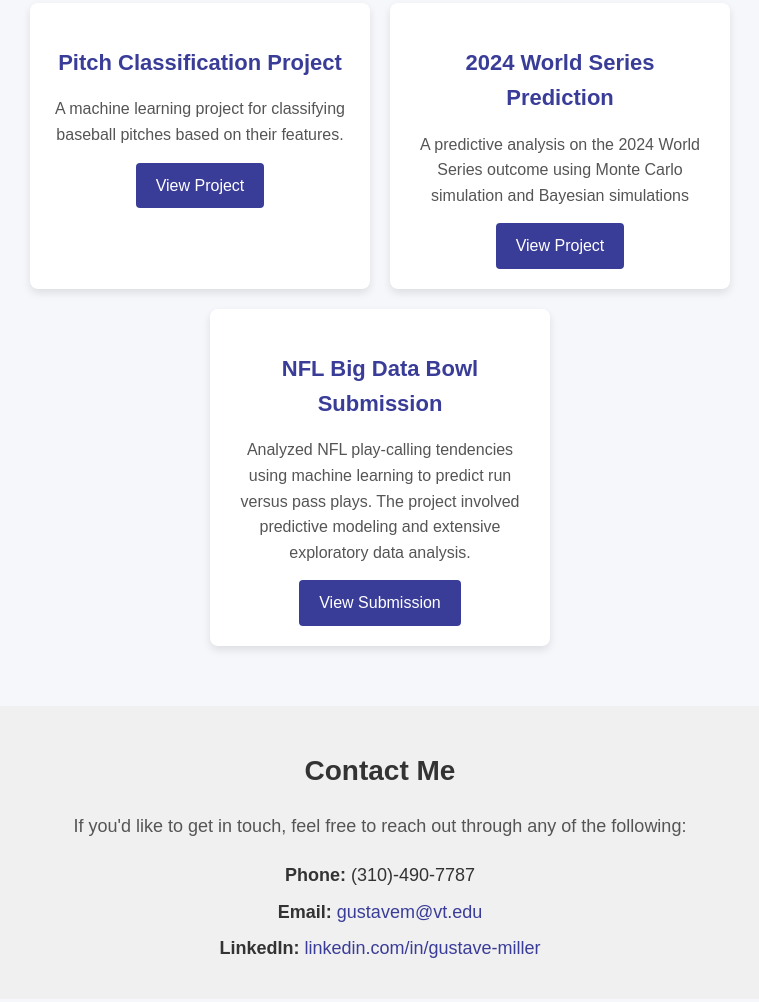
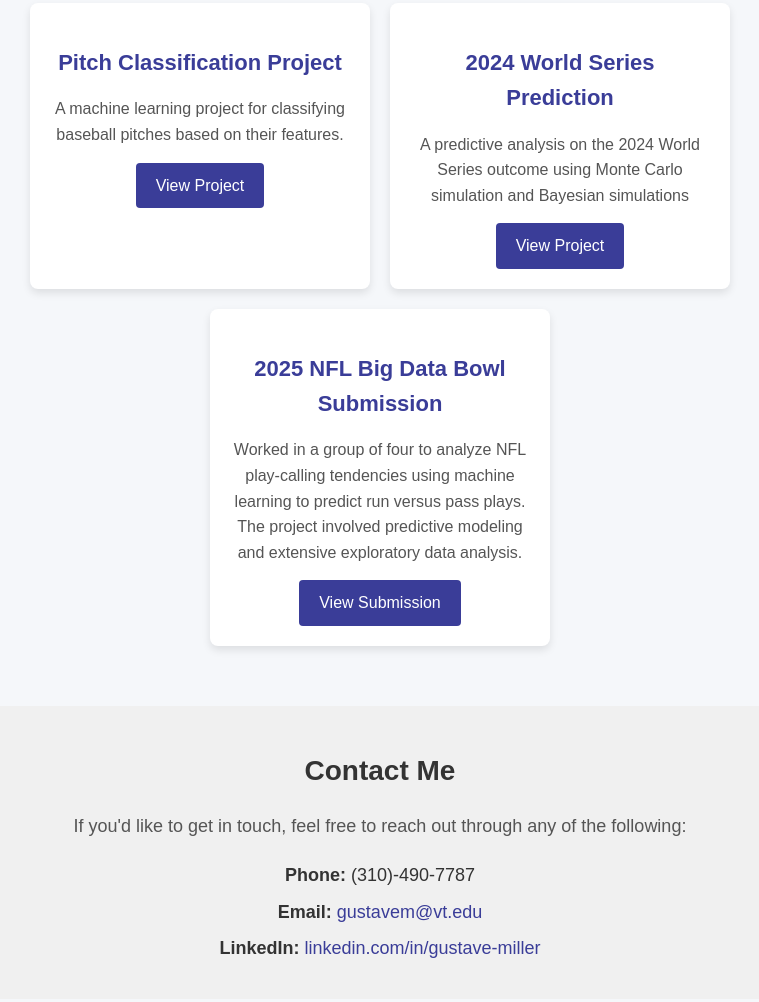
Before and after one commit to GustaveWM/Portfolio, a plain HTML site: page index.html in a window 1280 px wide. Shown: the part 669-1671 px from the top of the page, without its empty margins (260-1019 px from the left). Drawn offline with Linux system fonts and the light colour scheme.

Commit message:
Update index.html

```diff
--- a/index.html
+++ b/index.html
@@ -34,8 +34,8 @@
             <a href="https://gustavewm.github.io/2024WS_Prediction/" class="button">View Project</a>
         </div>
         <div class="card">
-            <h3>NFL Big Data Bowl Submission</h3>
-            <p>Analyzed NFL play-calling tendencies using machine learning to predict run versus pass plays. The project involved predictive modeling and extensive exploratory data analysis.</p>
+            <h3>2025 NFL Big Data Bowl Submission</h3>
+            <p>Worked in a group of four to analyze NFL play-calling tendencies using machine learning to predict run versus pass plays. The project involved predictive modeling and extensive exploratory data analysis.</p>
             <a href="https://drive.google.com/file/d/1Yq7FjUykwDglxJBGWnBeTqElMXKP5KHT/view" class="button" target="_blank">View Submission</a>
         </div>
     </div>
```
